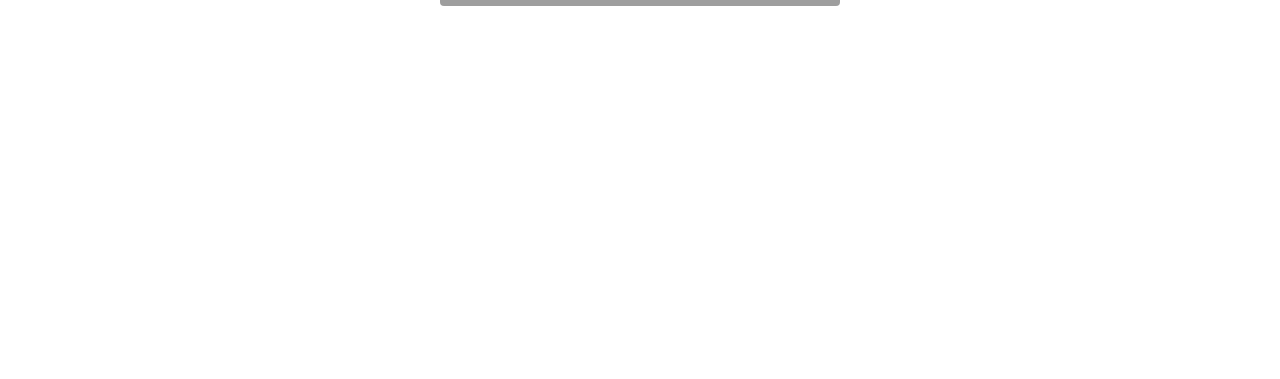
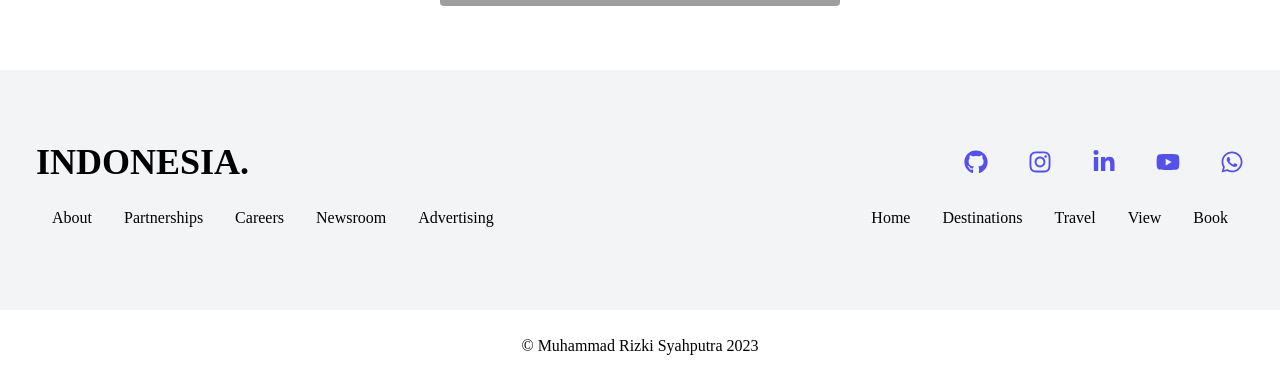
Before and after one commit to mriskisyahputraa2/latihan-react-pak-zaki, a React (Create React App) app in the folder website-travel-react/: page / in a window 1280 px wide. Shown: the part 3182-3561 px from the top of the page. Before the commit the page ends 3252 px from the top, so only its background shows below. Built offline with nearby package versions, Linux system fonts and the light colour scheme; grey boxes are pictures that could not be loaded.

Commit message:
finish web-travel

```diff
--- a/website-travel-react/src/App.js
+++ b/website-travel-react/src/App.js
@@ -1,5 +1,6 @@
 import Caraousel from "./components/Caraousel";
 import Destinations from "./components/Destinations";
+import Footer from "./components/Footer";
 import Hero from "./components/Hero";
 import Navbar from "./components/Navbar";
 import Search from "./components/Search";
@@ -15,6 +16,7 @@ function App() {
         <Search />
         <Select />
         <Caraousel />
+        <Footer />
       </div>
     </>
   );
--- /dev/null
+++ b/website-travel-react/src/components/Footer.jsx
@@ -0,0 +1,41 @@
+import { FaInstagram, FaGithub, FaLinkedinIn, FaYoutube, FaWhatsapp } from 'react-icons/fa'
+
+function Footer() {
+    return <>
+        <div className="bg-gray-100 pt-16">
+            <div className="max-w-[1240px] mx-auto flex flex-col px-4">
+                <div className='sm:flex justify-between items-center text-center '>
+                    <h1>INDONESIA.</h1>
+                    <div className='flex justify-between sm:max-w-[280px] w-full my-4'>
+                        <FaGithub className='icon' />
+                        <FaInstagram className='icon' />
+                        <FaLinkedinIn className='icon' />
+                        <FaYoutube className='icon' />
+                        <FaWhatsapp className='icon' />
+                    </div>
+                </div>
+                <div className='flex justify-between'>
+                    <ul className='lg:flex'>
+                        <li>About</li>
+                        <li>Partnerships</li>
+                        <li>Careers</li>
+                        <li>Newsroom</li>
+                        <li>Advertising</li>
+                    </ul>
+                    <ul className='text-right lg:flex'>
+                        <li>Home</li>
+                        <li>Destinations</li>
+                        <li>Travel</li>
+                        <li>View</li>
+                        <li>Book</li>
+                    </ul>
+                </div>
+            </div>
+            <div className='bg-white w-full text-center p-6 mt-16'>
+                <footer>&copy; Muhammad Rizki Syahputra 2023</footer>
+            </div>
+        </div>
+    </>
+}
+
+export default Footer
--- a/website-travel-react/src/components/Hero.jsx
+++ b/website-travel-react/src/components/Hero.jsx
@@ -4,7 +4,7 @@ import { AiOutlineSearch } from 'react-icons/ai'
 function Hero() {
     return <>
         <div className='w-full h-screen'>
-            <video className='w-full h-full object-cover' src={PantaiVid} ></video>
+            <video className='w-full h-full object-cover' src={PantaiVid} autoPlay muted loop></video>
         </div>
         <div className='absolute top-0 left-0 w-full h-full bg-gray-900/30'></div>
 
```
